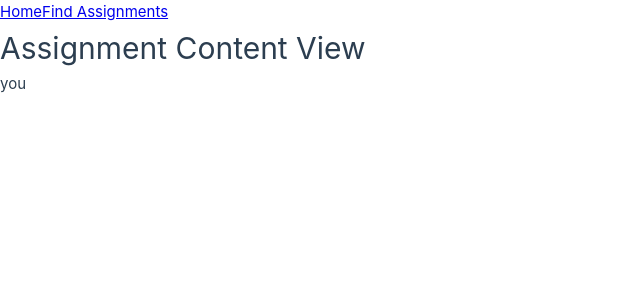
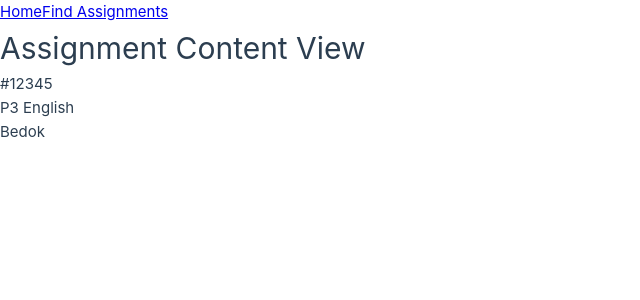
Before and after one commit to zqleow13/Tuition-Website, a Vue app: page /findassignments/assignments/1 in a window 1280 px wide. Shown: the top 300 px of the page, without its empty margins (0-640 px from the left). Built offline with nearby package versions, Linux system fonts and the light colour scheme.

Commit message:
redid my assignment's contents

```diff
--- a/src/views/AssignmentContentView.vue
+++ b/src/views/AssignmentContentView.vue
@@ -1,9 +1,18 @@
 <script setup>
+    import {useRoute} from "vue-router"
+    import assignments from "../data/assignments.json"
+    const route = useRoute()
+
+    const assignment = assignments.find(a => a.id === parseInt(route.params.id))
+
 </script>
 
 <template>
     <div>
         <h1>Assignment Content View</h1>
-        <p>you</p>
+        <p>{{assignment.ref}}</p>
+        <p>{{assignment.subject}}</p>
+        <p>{{assignment.location}}</p>
+        <p>{{assignment.rates}}</p>
     </div>
 </template>
```
